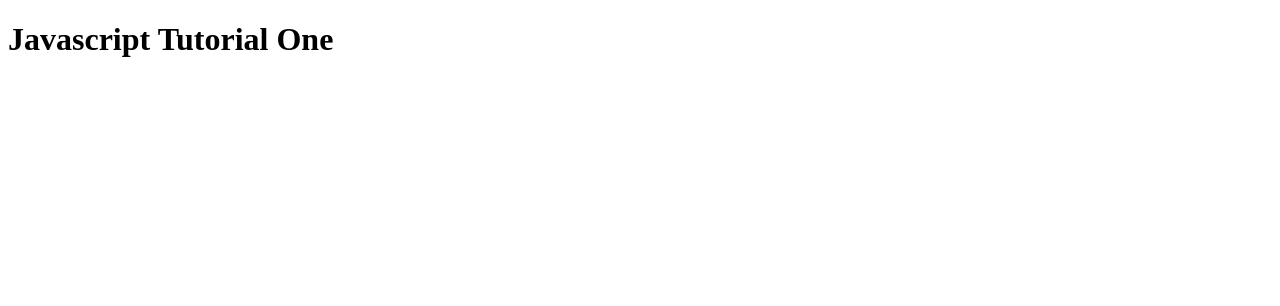
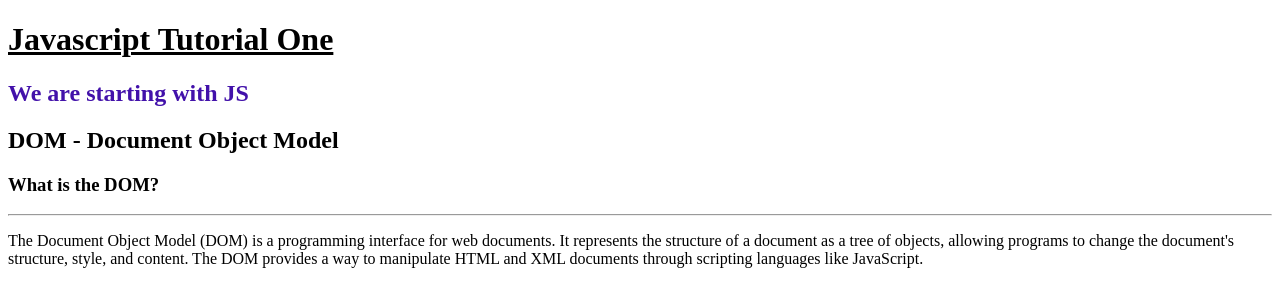
Before and after one commit to Tundroid/web_dev_with_fabrice, a plain HTML site: page index.html in a window 1280 px wide. Drawn offline with Linux system fonts and the light colour scheme.

Commit message:
Update index.html

```diff
--- a/index.html
+++ b/index.html
@@ -1,9 +1,25 @@
 <!DOCTYPE html>
 <html>
-    <head>
-        <title>JS - One</title>
-    </head>
-    <body>
-        <h1>Javascript Tutorial One</h1>
-    </body>
+
+<head>
+    <title>JS - One</title>
+</head>
+
+<body>
+    <h1 class="heading">Javascript Tutorial One</h1>
+    <h2 id="myID0" class="heading">We are starting with JS</h2>
+    <h2 class="heading">DOM - Document Object Model</h2>
+    <h3 class="heading">What is the DOM?</h3>
+    <hr/>
+    <p>
+        The Document Object Model (DOM) is a programming interface for web documents. It represents the structure of a
+        document as a tree of objects, allowing programs to change the document's structure, style, and content. The DOM
+        provides a way to manipulate HTML and XML documents through scripting languages like JavaScript.
+    </p>
+    <script>
+        document.getElementById("myID0").style.color = "#4211aa";
+        document.getElementsByClassName("heading")[0].style.textDecoration = "underline";
+    </script>
+</body>
+
 </html>
```
